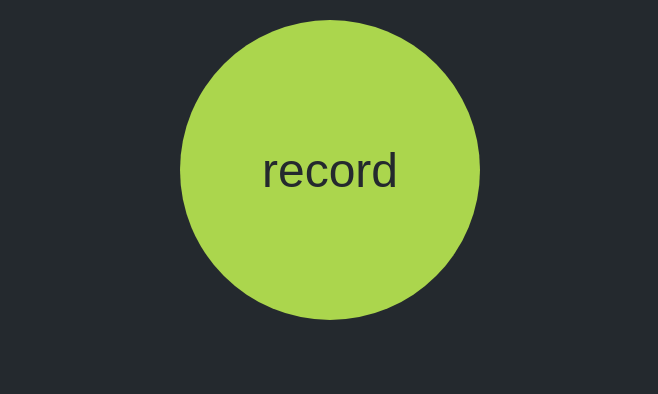
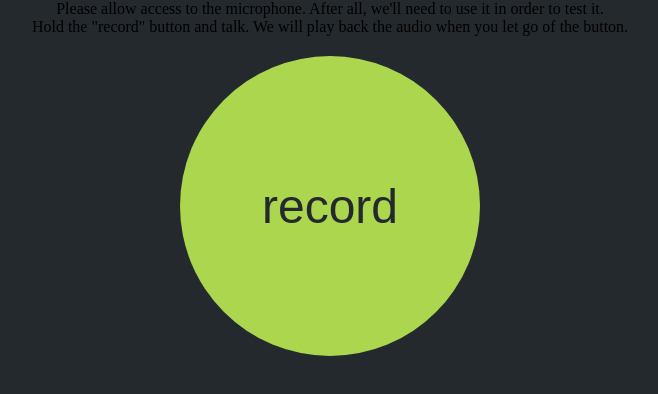
Before and after one commit to catdad-experiments/mic-check, a website: page index.html in a window 1280 px wide. Shown: the whole page, without its empty margins (310-968 px from the left). Drawn offline with Linux system fonts and the light colour scheme.

Commit message:
adding some permission messages to the html

```diff
--- a/index.html
+++ b/index.html
@@ -10,6 +10,13 @@
   <link rel="stylesheet" type="text/css" href="src/style.css">
 </head>
 <body>
+  <div id="permission-ask" class="text hide">
+    Please allow access to the microphone. After all, we'll need to use it in order to test it.
+  </div>
+  <div id="instructions" class="text hide">
+    Hold the "record" button and talk. We will play back the audio when you let go of the button.
+  </div>
+
   <button id="test" class="recorder">record</button>
 
   <div id="console" class="code"></div>
```
